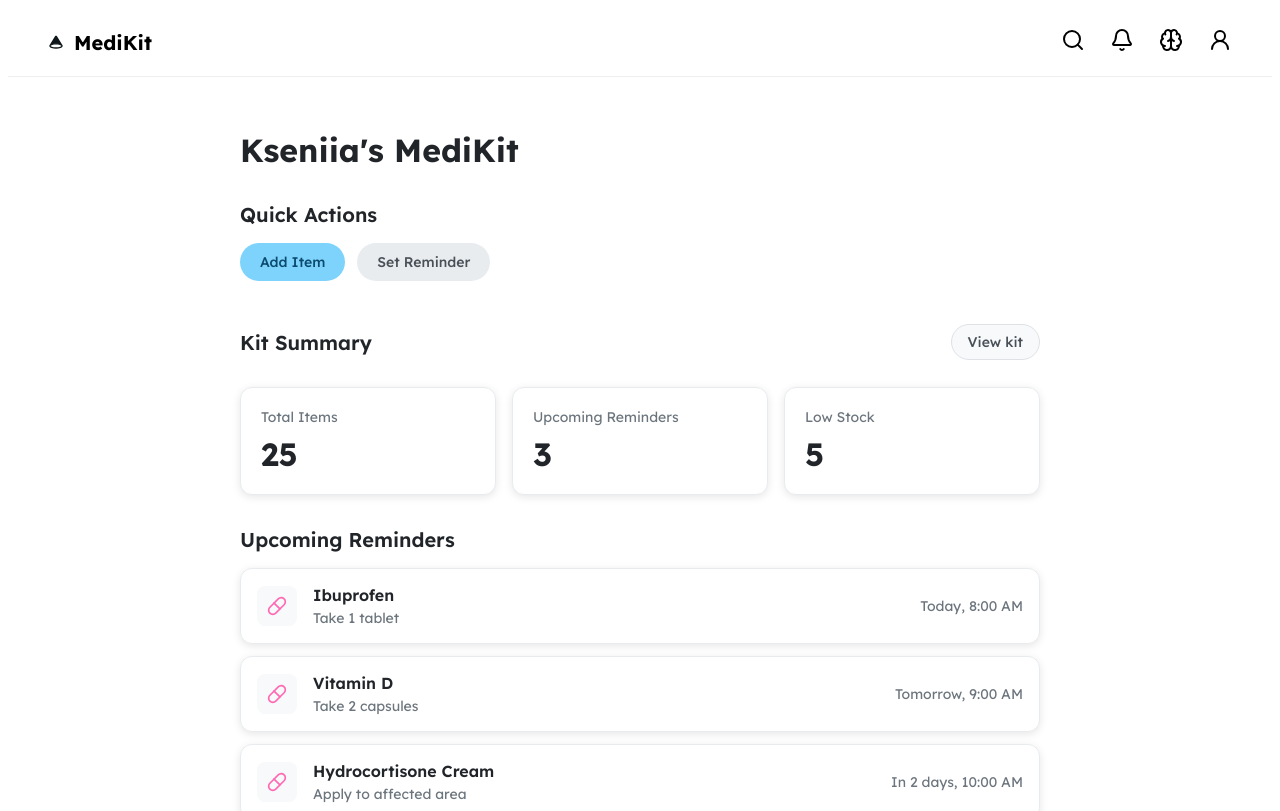
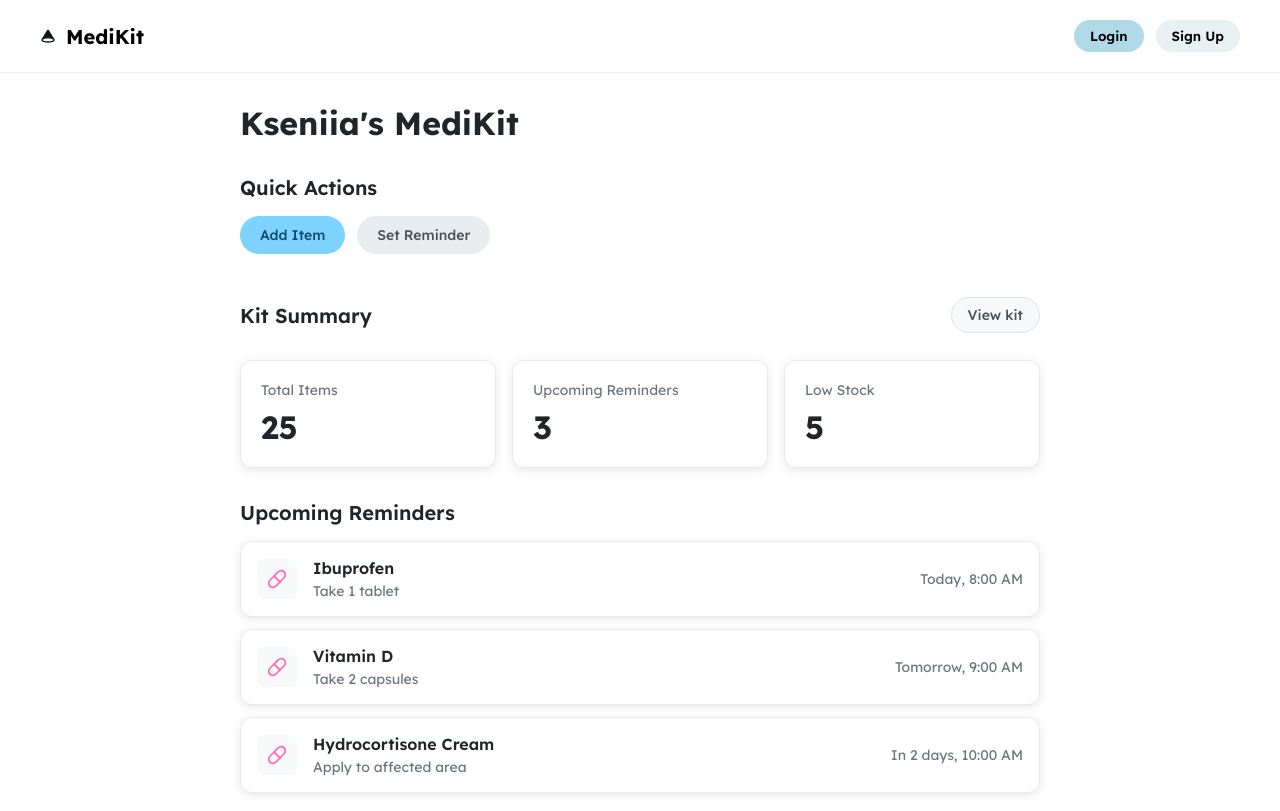
Before and after one commit to kseniiyaaa/first-aid-kit, a React (Vite) app: page /home in a window 1280 px wide. Shown: the top 811 px of the page. Built offline with nearby package versions, Linux system fonts and the light colour scheme.

Commit message:
changed header if logged in (draft)

```diff
--- a/package.json
+++ b/package.json
@@ -10,6 +10,7 @@
     "preview": "vite preview"
   },
   "dependencies": {
+    "js-cookie": "^3.0.5",
     "lucide-react": "^0.537.0",
     "react": "^19.1.0",
     "react-dom": "^19.1.0",
--- a/src/components/header/Header.css
+++ b/src/components/header/Header.css
@@ -1,11 +1,19 @@
 /* Header Styles */
 .header {
+    position: fixed;   /* фиксируем блок */
+    top: 0;            /* прижимаем к верху */
+    left: 0;           /* прижимаем к левому краю */
+    right: 0;          /* прижимаем к правому краю */
+    z-index: 1000;     /* поверх другого контента */
+
     display: flex;
     justify-content: space-between;
     align-items: center;
     padding: 20px 40px;
     border-bottom: 1px solid #eee;
+    background: #fff;  /* на случай прозрачности фона */
 }
+
 
 .logo {
     display: flex;
--- a/src/components/header/Header.jsx
+++ b/src/components/header/Header.jsx
@@ -1,7 +1,9 @@
 import { Search, Bell, Brain, UserRound } from 'lucide-react';
 import './Header.css';
+import {useAuth} from "../../context/AuthProvider.jsx";
 
-export default function Header({ isLoggedIn = false }) {
+export default function Header() {
+    const { isAuthenticated } = useAuth()
     return (
         <header className="header">
             <div className="logo">
@@ -9,7 +11,7 @@ export default function Header({ isLoggedIn = false }) {
                 MediKit
             </div>
 
-            {isLoggedIn ? (
+            {isAuthenticated ? (
                 // Header for logged in users (HomePage)
                 <div className="header-icons">
                     <div className="search-icon"><Search className="icon" size={window.innerWidth < 768 ? 20 : 24} /></div>
--- /dev/null
+++ b/src/context/AuthProvider.jsx
@@ -0,0 +1,21 @@
+import { createContext, useContext, useEffect, useState } from 'react'
+import Cookies from 'js-cookie'
+
+const AuthContext = createContext({ isAuthenticated: false })
+
+export const AuthProvider = ({ children }) => {
+    const [isAuthenticated, setIsAuthenticated] = useState(false)
+
+    useEffect(() => {
+        const token = Cookies.get('authToken')
+        setIsAuthenticated(!!token)
+    }, [])
+
+    return (
+        <AuthContext.Provider value={{ isAuthenticated }}>
+            {children}
+        </AuthContext.Provider>
+    )
+}
+
+export const useAuth = () => useContext(AuthContext)
--- /dev/null
+++ b/src/layout.jsx
@@ -0,0 +1,13 @@
+import Header from "./components/header/Header.jsx";
+import {AuthProvider} from "./context/AuthProvider.jsx";
+
+export default function Layout({ children }) {
+    return (
+        <div>
+            <AuthProvider>
+                <Header isLoggedIn={true} />
+                {children}
+            </AuthProvider>
+        </div>
+    );
+}
--- a/src/main.jsx
+++ b/src/main.jsx
@@ -3,10 +3,12 @@ import ReactDOM from 'react-dom/client'
 import { BrowserRouter } from 'react-router-dom'
 import App from './App.jsx'
 import './index.css'
+import Layout from "./layout.jsx";
 
 ReactDOM.createRoot(document.getElementById('root')).render(
     <React.StrictMode>
         <BrowserRouter>
+            <Layout />
             <App />
         </BrowserRouter>
     </React.StrictMode>
--- a/src/pages/HomePage.jsx
+++ b/src/pages/HomePage.jsx
@@ -1,12 +1,16 @@
 import { Pill, TrendingDown, Siren } from 'lucide-react';
 import '../styles/HomePage.css'
-import Header from '../components/header/Header'
+import Cookies from "js-cookie";
 
 export default function HomePage() {
+    // for logged-in header
+    // Cookies.set('authToken', 'eyJhbGciOiJIUzI1NiIsInR5cCI6IkpXVCJ9....', {
+    //     expires: 7,
+    //     secure: true,
+    //     sameSite: 'strict'
+    // })
     return (
         <div className="medikit-container">
-            <Header isLoggedIn={true} />
-
             <main className="main-content">
                 <h1 className="page-title">Kseniia's MediKit</h1>
 
--- a/src/pages/WelcomePage.jsx
+++ b/src/pages/WelcomePage.jsx
@@ -1,12 +1,9 @@
 import '../styles/WelcomePage.css'
 import heroImage from '../img/main-img.jpg'
-import Header from '../components/header/Header'
 
 export default function WelcomePage() {
     return (
         <div className="welcome-page">
-            <Header isLoggedIn={false} />
-
             <section className="hero">
                 <img src={heroImage} alt="Medicine" className="hero-image" />
                 <div className="hero-text">
--- a/src/styles/HomePage.css
+++ b/src/styles/HomePage.css
@@ -1,7 +1,7 @@
 /* Main Content */
 .main-content {
     max-width: 800px;
-    margin: 0 auto;
+    margin: 50px auto;
     padding: 32px 24px;
 }
 
--- a/src/styles/WelcomePage.css
+++ b/src/styles/WelcomePage.css
@@ -1,4 +1,5 @@
 .welcome-page {
+    margin: 75px auto;
     background-color: #fff;
     color: #000;
 }
```
Also changed, not shown: 1 other file (tests, documents, lock files or other folders).
